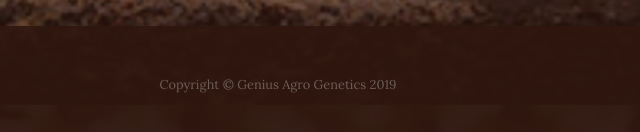
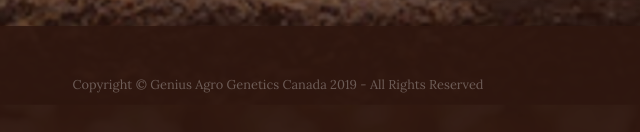
Before and after one commit to MajidToorani/GeniusAgroGenetics, a website: page index.html in a window 1280 px wide. Shown: the part 1602-1734 px from the top of the page, 362-1002 px from the left. Drawn offline with Linux system fonts and the light colour scheme.

Commit message:
Update index.html

```diff
--- a/index.html
+++ b/index.html
@@ -112,7 +112,7 @@
 
   <footer class="footer text-faded text-center py-5">
     <div class="container">
-      <p class="m-0 small">Copyright &copy; Genius Agro Genetics 2019</p>
+      <p class="m-0 small">Copyright &copy; Genius Agro Genetics Canada 2019 - All Rights Reserved</p>
     </div>
   </footer>
 
```
